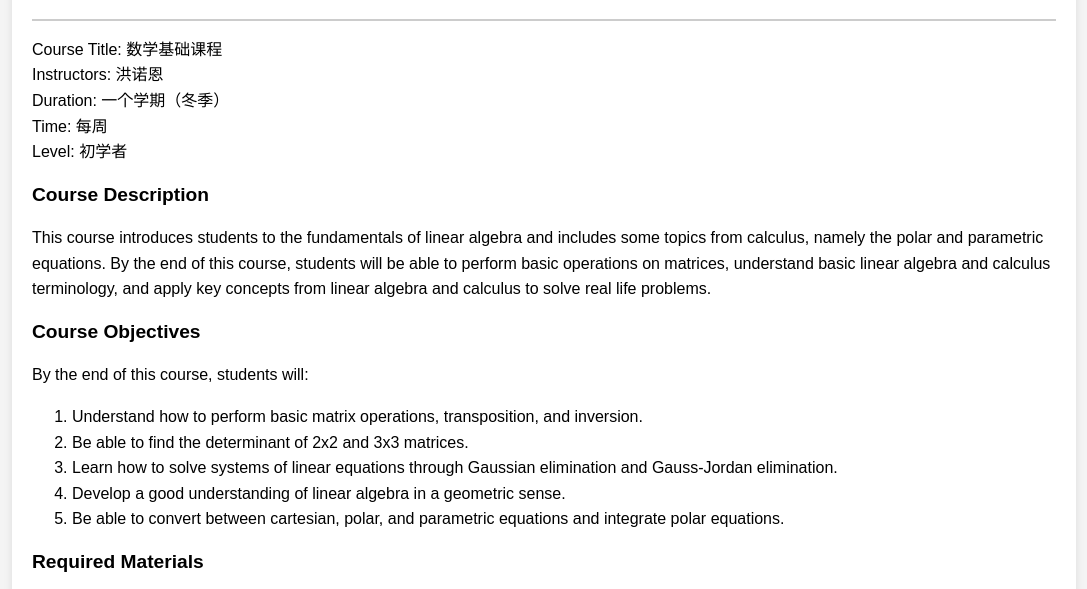
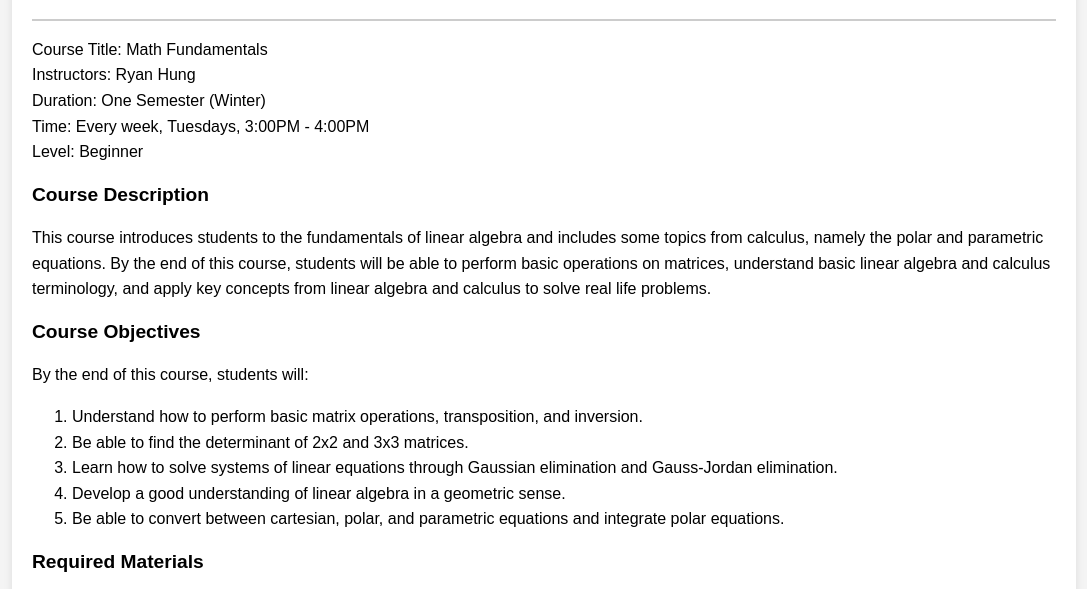
Before and after one commit to vnt1c/ams101, a plain HTML site: page index.html in a window 1280 px wide. Shown: the part 181-770 px from the top of the page, without its empty margins (96-1183 px from the left). Drawn offline with Linux system fonts and the light colour scheme.

Commit message:
Update index.html

```diff
--- a/index.html
+++ b/index.html
@@ -11,11 +11,11 @@
         <h1>AMS101</h1>
         <hr>
         <p>
-            Course Title: 数学基础课程<br>
-            Instructors: 洪诺恩<br>
-            Duration: 一个学期（冬季）<br>
-            Time: 每周<br>
-            Level: 初学者
+            Course Title: Math Fundamentals<br>
+            Instructors: Ryan Hung<br>
+            Duration: One Semester (Winter)<br>
+            Time: Every week, Tuesdays, 3:00PM - 4:00PM<br>
+            Level: Beginner
         </p>
         <h3>Course Description</h3>
         <p>This course introduces students to the fundamentals of linear algebra and includes some topics from calculus, namely the polar and parametric equations. By the end of this course, students will be able to perform basic operations on matrices, understand basic linear algebra and calculus terminology, and apply key concepts from linear algebra and calculus to solve real life problems.</p>
```
